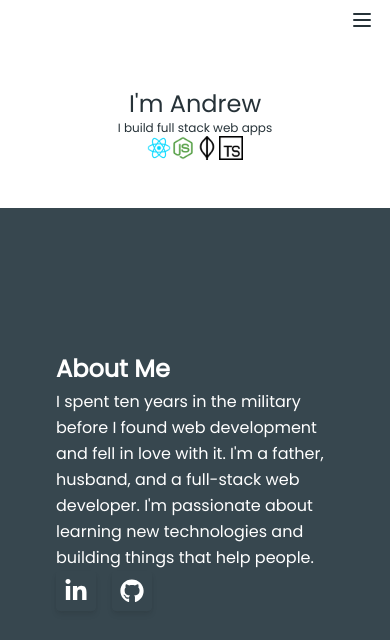
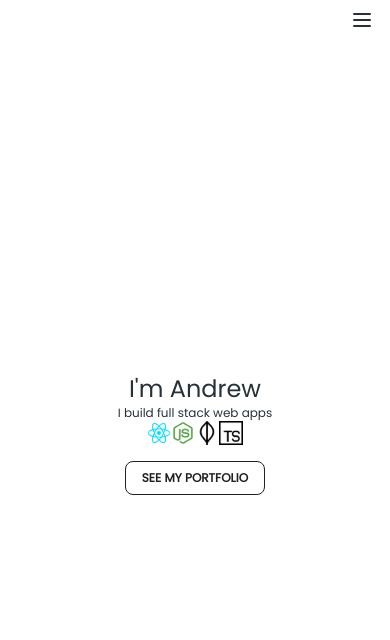
Before and after one commit to AndrewCMonson/portfolio, a React (Vite) app: page / in a window 390 px wide. Shown: the top 640 px of the page. Built offline with nearby package versions, Linux system fonts and the light colour scheme.

Commit message:
reorganize pages added landing page, conditional rendering for nav logo"

```diff
--- a/src/App.jsx
+++ b/src/App.jsx
@@ -7,7 +7,7 @@ const App = () => {
 			<div>
 				<Nav />
 			</div>
-			<div className="h-full flex flex-col bg-blue-gray-800">
+			<div className="h-full flex flex-col ">
 				<Outlet />
 			</div>
 
--- a/src/components/Hero.jsx
+++ b/src/components/Hero.jsx
@@ -2,6 +2,7 @@ import react from '../assets/img/react.png';
 import mongo from '../assets/img/mongo.png';
 import node from '../assets/img/nodejs.png';
 import typescript from '../assets/img/typescript.png';
+import { Button } from '@material-tailwind/react';
 
 const Hero = () => {
 	return (
@@ -29,6 +30,13 @@ const Hero = () => {
 								className="-6 h-6 md:w-10 md:h-10"
 							/>
 						</div>
+						<div className='py-4'>
+							<a href='/projects' className='text-blue-gray-900 text-xs sm:text-sm md:text-lg md:block'>
+							<Button variant="outlined" ripple={true} size="sm">
+								See my Portfolio
+							</Button>
+							</a>
+						</div>
 					</div>
 				</div>
 			</section>
--- a/src/components/Navbar.jsx
+++ b/src/components/Navbar.jsx
@@ -1,4 +1,5 @@
 import { useState, useEffect } from 'react';
+import { useLocation } from 'react-router-dom';
 
 import {
 	Navbar,
@@ -9,6 +10,8 @@ import {
 
 const Nav = () => {
 	const [openNav, setOpenNav] = useState(false);
+
+	const location = useLocation();
 
 	useEffect(() => {
 		window.addEventListener(
@@ -70,11 +73,12 @@ const Nav = () => {
 		>
 			<div className="flex items-center justify-between text-blue-gray-900">
 				<div>
-					{/* <Typography variant="h5" color="blue-gray">
+					{location.pathname !== '/' ? (<Typography variant="h5" color="blue-gray">
 						<a href="/">
 							<span className="font-bold">andrew</span>
 						</a>
-					</Typography> */}
+					</Typography>) : null}
+
 				</div>
 				<div className="flex items-center gap-4">
 					<div className="mr-4 hidden lg:block">{navList}</div>
--- a/src/main.jsx
+++ b/src/main.jsx
@@ -9,6 +9,7 @@ import About from './pages/About';
 import ProjectPage from './pages/ProjectPage.jsx';
 import Resume from './pages/Resume';
 import ContactPage from './pages/ContactPage';
+import LandingPage from './pages/LandingPage.jsx';
 import ReactDOM from 'react-dom/client';
 import App from './App.jsx';
 import './index.css';
@@ -16,7 +17,7 @@ import './index.css';
 const router = createBrowserRouter(
 	createRoutesFromElements(
 		<Route path="/" element={<App />} >
-			<Route index={true} path='/' element={<About />} />
+			<Route index={true} path='/' element={<LandingPage />} />
 			<Route path='/about' element={<About />} />
 			<Route path='/projects' element={<ProjectPage />} />
 			<Route path='/resume' element={<Resume />} />
--- a/src/pages/About.jsx
+++ b/src/pages/About.jsx
@@ -1,10 +1,9 @@
-import Hero from '../components/Hero.jsx';
 import AboutMe from '../components/AboutMe.jsx';
+
 
 const About = () => {
 	return (
 		<>
-			<Hero />
 			<AboutMe />
 		</>
 	);
--- a/src/pages/ContactPage.jsx
+++ b/src/pages/ContactPage.jsx
@@ -2,9 +2,11 @@ import ContactForm from "../components/ContactForm"
 
 const ContactPage = () => {
   return (
-    <>
-        <ContactForm/>
-    </>
-  )
+		<>
+			<div className="h-full bg-white">
+				<ContactForm />
+			</div>
+		</>
+	);
 }
 export default ContactPage
--- /dev/null
+++ b/src/pages/LandingPage.jsx
@@ -0,0 +1,12 @@
+import Hero from "../components/Hero"
+
+const LandingPage = () => {
+  return (
+		<>
+			<section className="h-full flex flex-col items-center justify-center">
+				<Hero />
+			</section>
+		</>
+	);
+}
+export default LandingPage
```
